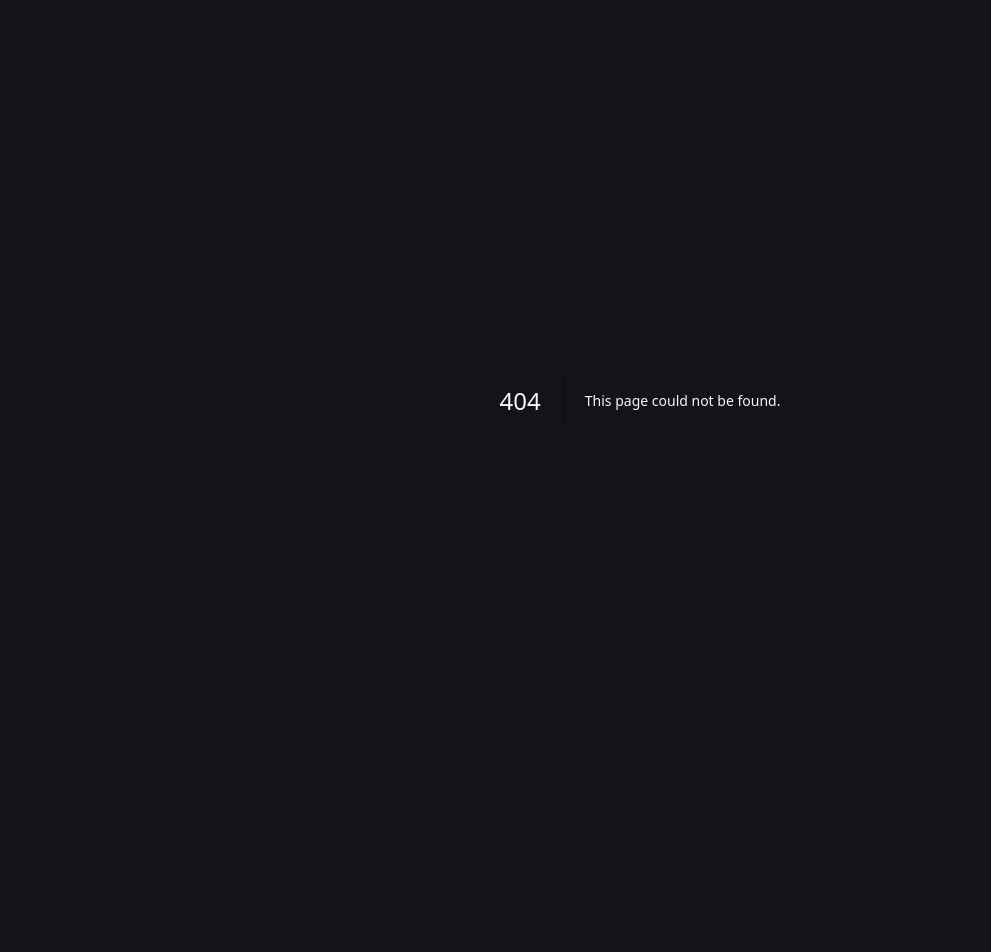
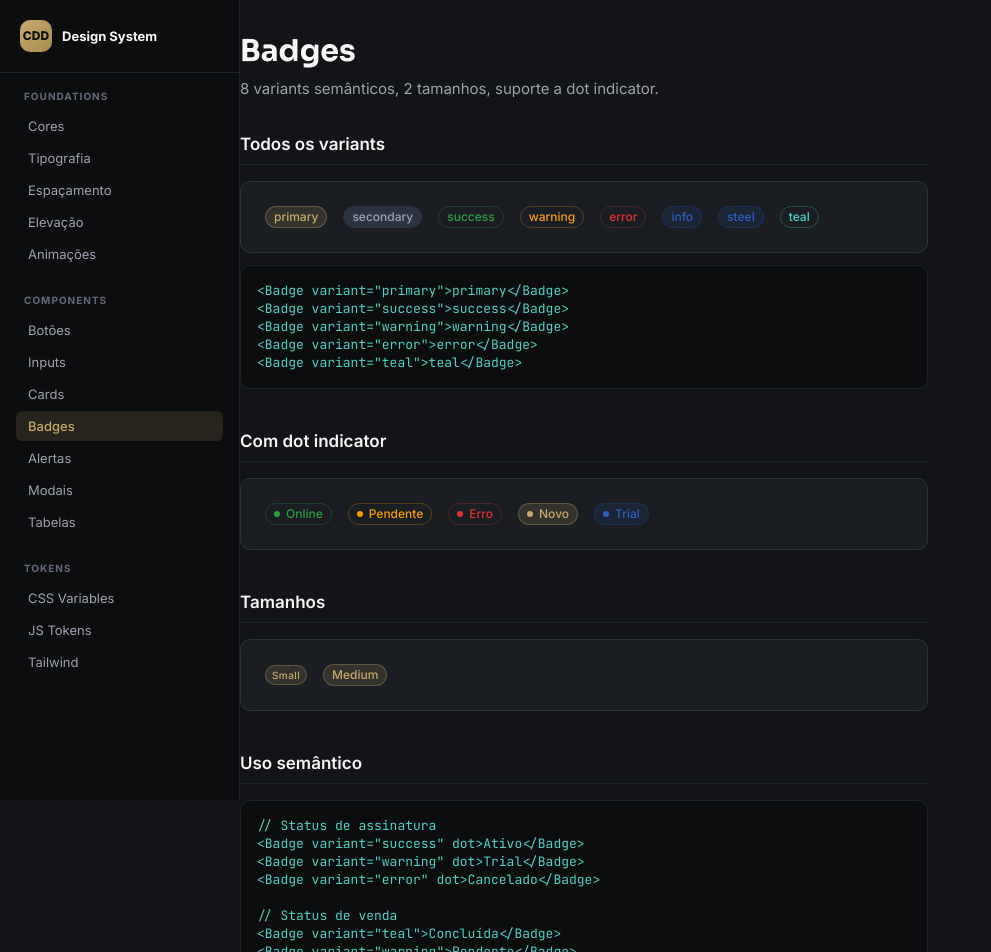
Before and after one commit to teixeiraemanuelm-creator/cdd-design-system, a Next.js app: page /components/badge in a window 1280 px wide. Before the commit this address had no page. Shown: the top 952 px of the page, without its empty margins (0-991 px from the left). Before the commit the page ends 800 px from the top, so only its background shows below. Built offline with nearby package versions, Linux system fonts and the light colour scheme.

Commit message:
feat: CDD Design System v1.0

```diff
--- /dev/null
+++ b/src/app/components/badge/page.tsx
@@ -0,0 +1,53 @@
+import { DocLayout, Section, CodeBlock, Preview } from "@/app/components";
+import { Badge } from "@/components/Badge";
+
+export default function BadgePage() {
+  return (
+    <DocLayout title="Badges" description="8 variants semânticos, 2 tamanhos, suporte a dot indicator.">
+      <Section title="Todos os variants">
+        <Preview>
+          {(["primary","secondary","success","warning","error","info","steel","teal"] as const).map(v => (
+            <Badge key={v} variant={v}>{v}</Badge>
+          ))}
+        </Preview>
+        <CodeBlock code={`<Badge variant="primary">primary</Badge>
+<Badge variant="success">success</Badge>
+<Badge variant="warning">warning</Badge>
+<Badge variant="error">error</Badge>
+<Badge variant="teal">teal</Badge>`} />
+      </Section>
+
+      <Section title="Com dot indicator">
+        <Preview>
+          <Badge variant="success" dot>Online</Badge>
+          <Badge variant="warning" dot>Pendente</Badge>
+          <Badge variant="error" dot>Erro</Badge>
+          <Badge variant="primary" dot>Novo</Badge>
+          <Badge variant="steel" dot>Trial</Badge>
+        </Preview>
+      </Section>
+
+      <Section title="Tamanhos">
+        <Preview>
+          <Badge variant="primary" size="sm">Small</Badge>
+          <Badge variant="primary" size="md">Medium</Badge>
+        </Preview>
+      </Section>
+
+      <Section title="Uso semântico">
+        <CodeBlock code={`// Status de assinatura
+<Badge variant="success" dot>Ativo</Badge>
+<Badge variant="warning" dot>Trial</Badge>
+<Badge variant="error" dot>Cancelado</Badge>
+
+// Status de venda
+<Badge variant="teal">Concluída</Badge>
+<Badge variant="warning">Pendente</Badge>
+
+// Tipo de pagamento
+<Badge variant="info">PIX</Badge>
+<Badge variant="secondary">Cartão</Badge>`} />
+      </Section>
+    </DocLayout>
+  );
+}
```
